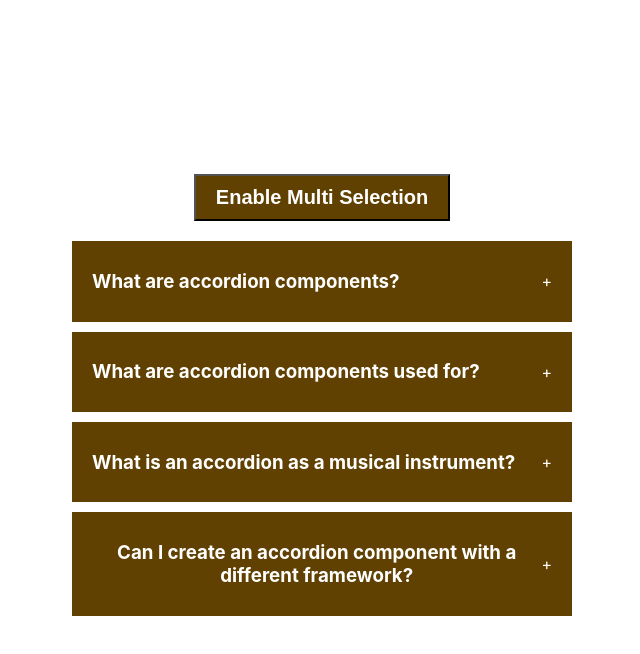
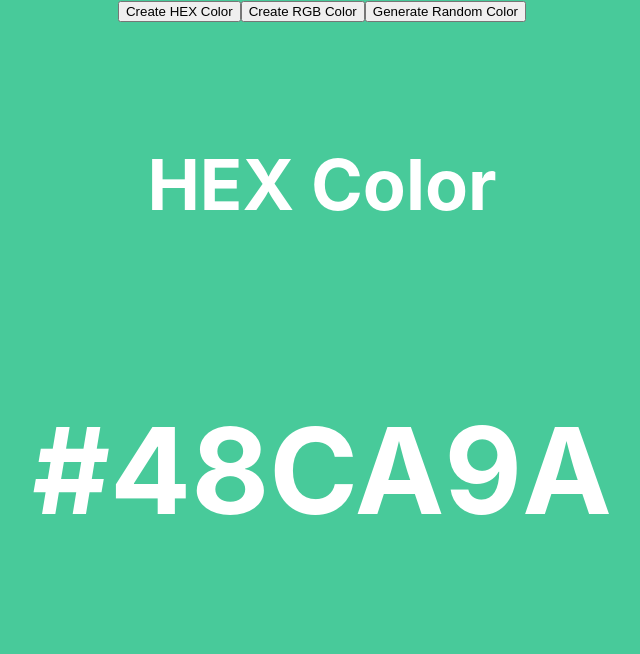
Before and after one commit to JeanYoungPark/25-react-projects, a React (Create React App) app: page / in a window 1280 px wide. Shown: the top 654 px of the page, without its empty margins (318-958 px from the left). Built offline with nearby package versions, Linux system fonts and the light colour scheme.

Commit message:
feat: randomColor

```diff
--- a/src/App.js
+++ b/src/App.js
@@ -1,11 +1,14 @@
 import './App.css';
 import Accordion from './components/accordion';
+import RandomColor from './components/random-color';
 
 function App() {
 	return (
 		<div className="App">
 			{/* Accordion component */}
-			<Accordion />
+			{/* <Accordion /> */}
+			{/* Random color component */}
+			<RandomColor />
 		</div>
 	);
 }
--- /dev/null
+++ b/src/components/random-color/index.jsx
@@ -0,0 +1,47 @@
+import { useEffect, useState } from 'react'
+import './styles.css'
+
+export default function RandomColor() {
+    const [typeOfColor, setTypeOfColor] = useState('hex')
+    const [color, setColor] = useState('#000')
+
+    function randomCOlorUtility(length){
+        return Math.floor(Math.random() * length)
+    }
+
+    function handleCreateRandomHexColor(color) {
+        const hex = [0,1,2,3,4,5,6,7,8,9,'A','B','C','D','E','F']
+        let hexColor = '#'
+
+        for(let i = 0; i < 6; i++){
+            hexColor += hex[randomCOlorUtility(hex.length)]
+        }
+
+        setColor(hexColor)
+    }
+
+    function handleCreateRandomRgbColor(color) {
+        const r = randomCOlorUtility(256)
+        const g = randomCOlorUtility(256)
+        const b = randomCOlorUtility(256)
+
+        setColor(`rgb(${r}, ${g}, ${b})`)
+    }
+
+    useEffect(() => {
+        if(typeOfColor === 'rgb') handleCreateRandomRgbColor()
+        else handleCreateRandomHexColor()
+    }, [typeOfColor])
+
+    return (
+        <div className='color-wrapper' style={{background: color}}>
+            <button onClick={() => setTypeOfColor('hex')}>Create HEX Color</button>
+            <button onClick={() => setTypeOfColor('rgb')}>Create RGB Color</button>
+            <button onClick={typeOfColor === 'hex' ? handleCreateRandomHexColor : handleCreateRandomRgbColor}>Generate Random Color</button>
+            <div className='title'>
+                <h3>{typeOfColor === 'rgb' ? 'RGB Color' : 'HEX Color'}</h3>
+                <h1>{color}</h1>
+            </div>
+        </div>
+    )
+}
--- /dev/null
+++ b/src/components/random-color/styles.css
@@ -0,0 +1,15 @@
+.color-wrapper {
+    width: 100vw;
+    height: 100vh;
+
+    .title {
+        display: flex;
+        justify-content: center;
+        align-items: center;
+        color: #fff;
+        font-size: 60px;
+        margin-top: 50px;
+        flex-direction: column;
+        gap: 20px
+    }
+}
```
Also changed, not shown: package.json (+10 -0 lines), 1 other file (tests, documents, lock files or other folders).
